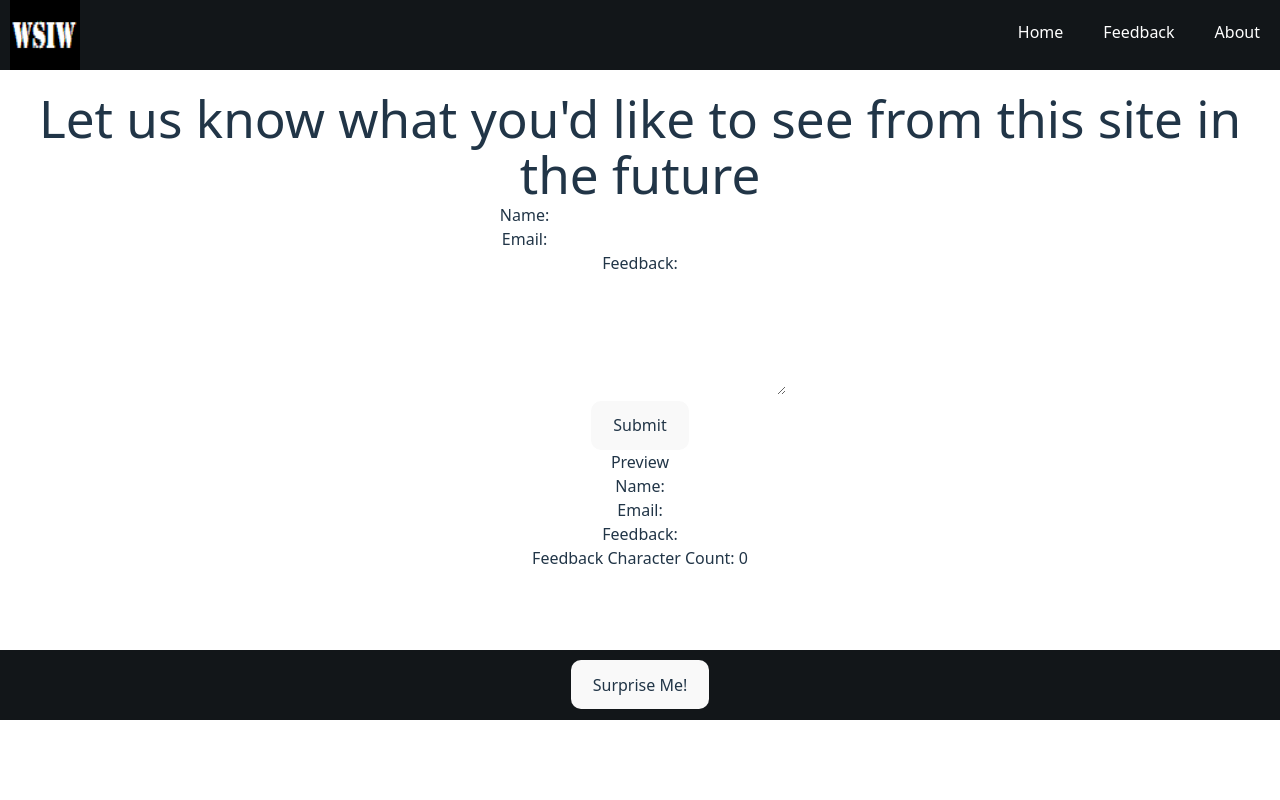
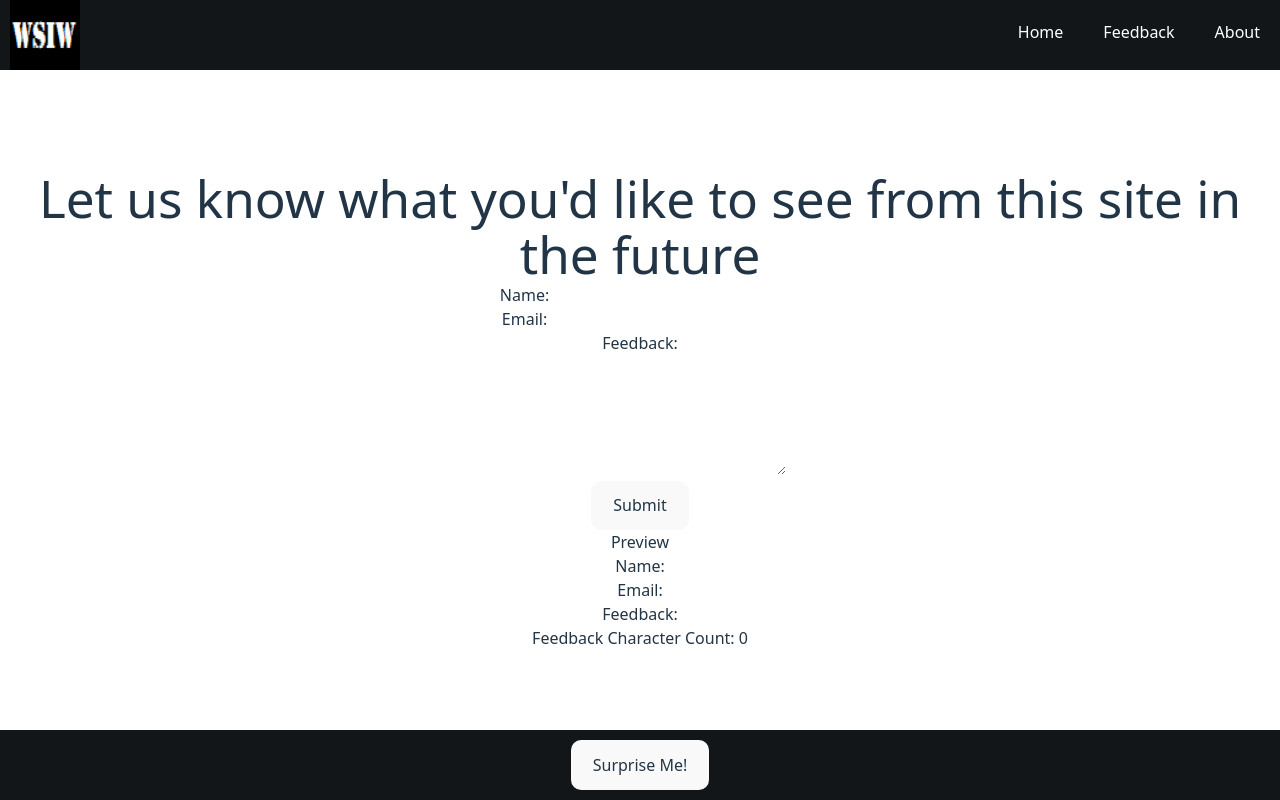
Before and after one commit to MelissaHarper/unit1-final-project, a React (Vite) app in the folder what-should-i-watch/: page /feedback in a window 1280 px wide. Built offline with nearby package versions, Linux system fonts and the light colour scheme; no server answers.

Commit message:
anchor navbar and footer to top and bottom of page

```diff
--- a/what-should-i-watch/src/App.css
+++ b/what-should-i-watch/src/App.css
@@ -2,6 +2,13 @@
 
 #root {
   text-align: center;
+}
+
+body {
+  display: flex;
+  flex-direction: column;
+  justify-content: center;
+  align-content: center;
 }
 
 .title {
@@ -25,9 +32,6 @@
 }
 .logo:hover {
   filter: drop-shadow(0 0 2em #646cffaa);
-}
-.logo.react:hover {
-  filter: drop-shadow(0 0 2em #61dafbaa);
 }
 
 .feedback {
--- a/what-should-i-watch/src/styles/NavBar-Footer.css
+++ b/what-should-i-watch/src/styles/NavBar-Footer.css
@@ -1,6 +1,10 @@
 @import "tailwindcss";
 
 .navbar {
+  position: absolute;
+  left: 0;
+  top: 0;
+  right: 0;
   width: 100%;
   height: 70px;
   background-color: #121619;
@@ -33,6 +37,10 @@
 }
 
 footer {
+  position: absolute;
+  left: 0;
+  bottom: 0;
+  right: 0;
   margin-top: 5rem;
   display: flex;
   flex-direction: row;
```
